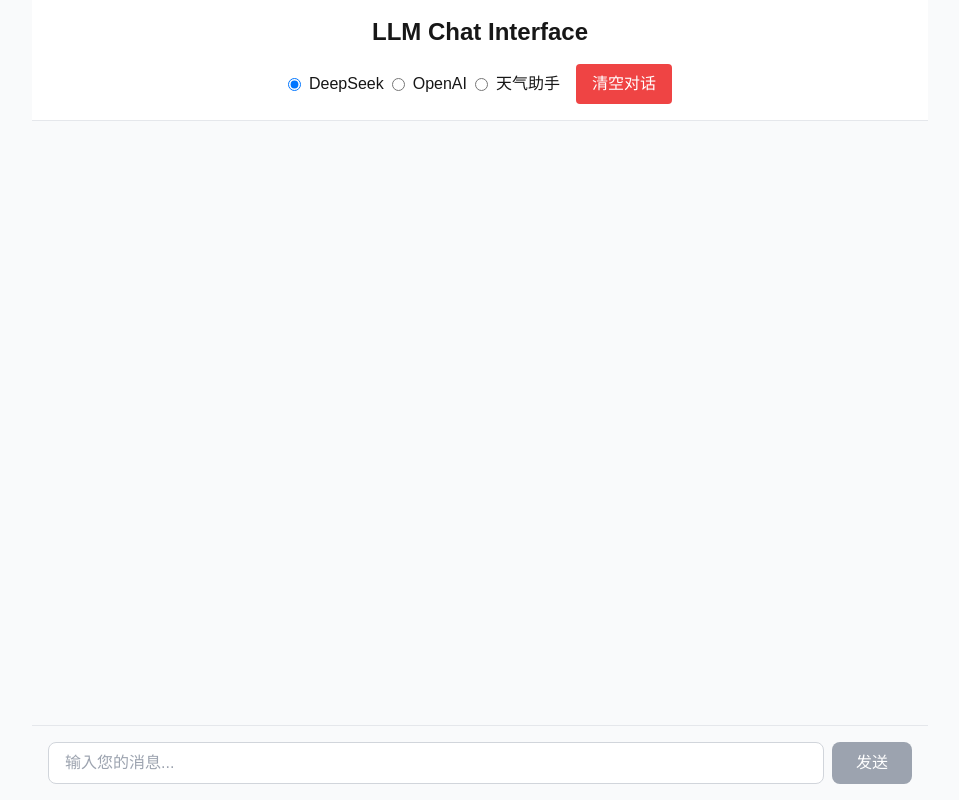
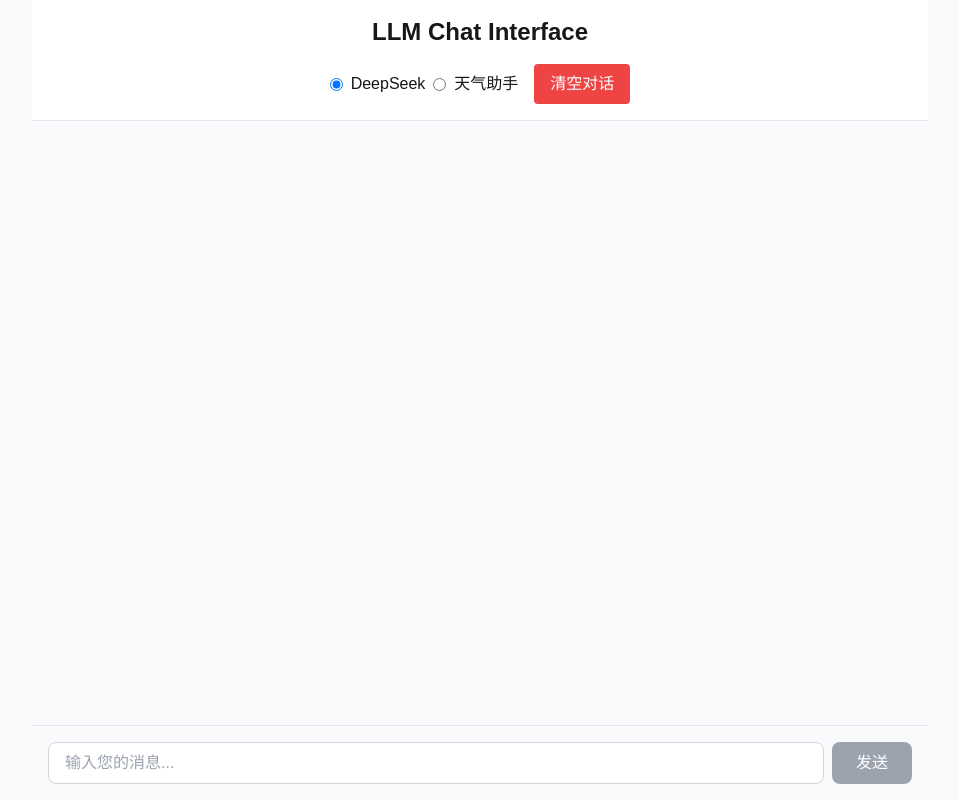
Before and after one commit to neighborLing/cloudflare-project-pages-graph, a Next.js app: page / in a window 1280 px wide. Shown: the whole page, without its empty margins (160-1119 px from the left). Built offline with nearby package versions, Linux system fonts and the light colour scheme; what @mastra/client-js would draw is missing.

Commit message:
fix: comment out unused label in ChatInterface component

```diff
--- a/app/components/ChatInterface.tsx
+++ b/app/components/ChatInterface.tsx
@@ -164,7 +164,7 @@
               />
               DeepSeek
             </label>
-            <label className="flex items-center">
+            {/* <label className="flex items-center">
               <input
                 type="radio"
                 name="provider"
@@ -174,7 +174,7 @@
                 className="mr-2"
               />
               OpenAI
-            </label>
+            </label> */}
             <label className="flex items-center">
               <input
                 type="radio"
```
